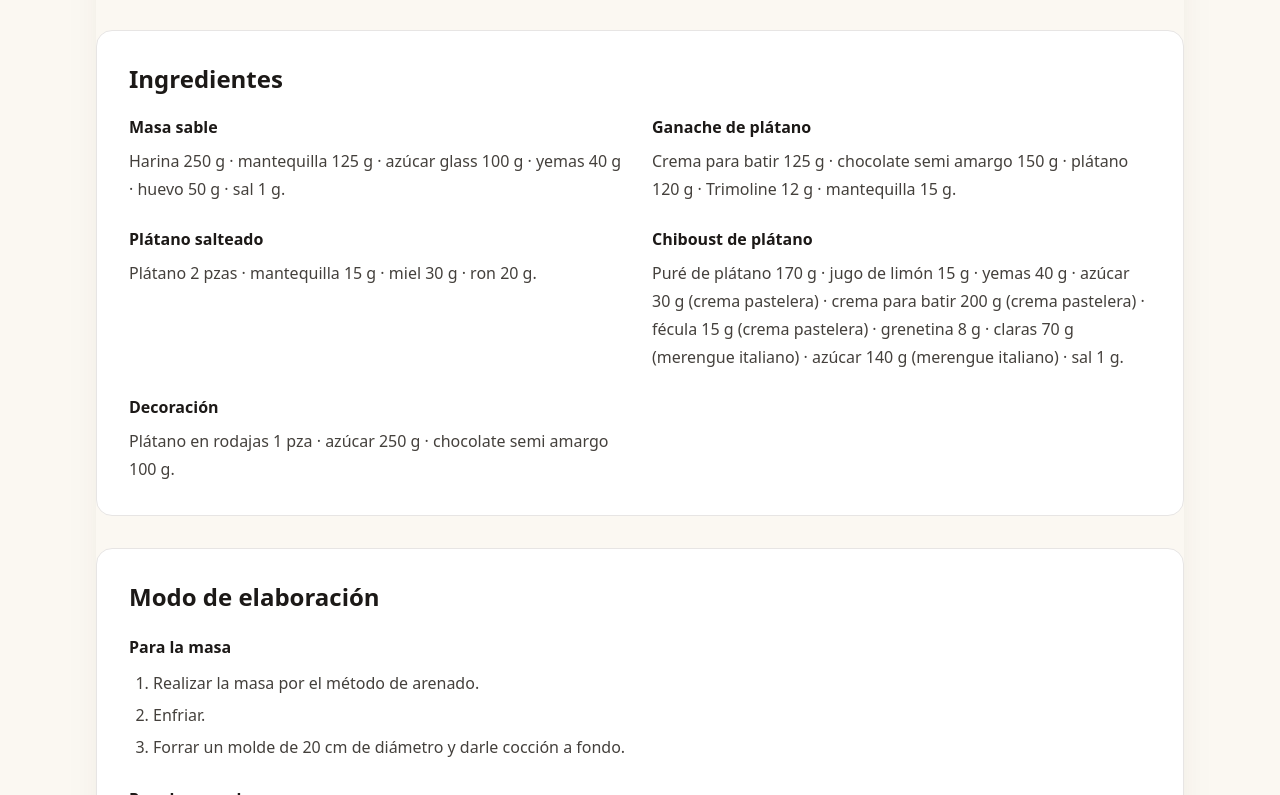
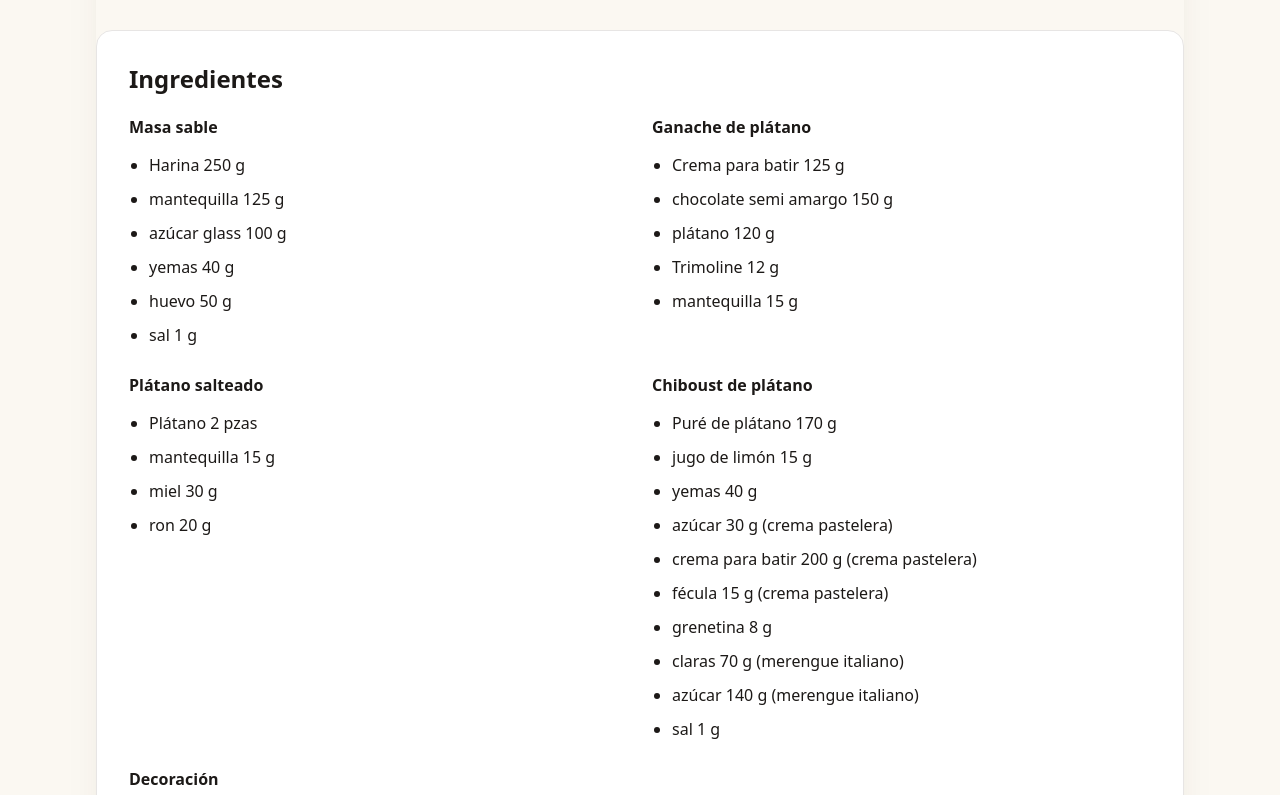
Before and after one commit to Drworm82/CursoPanadero, a Next.js app: page /leccion-tarta-platano in a window 1280 px wide. Shown: the part 925-1720 px from the top of the page. Built offline with nearby package versions, Linux system fonts and the light colour scheme; no server answers.

Commit message:
Mejorar formato de ingredientes como lista

```diff
--- a/pages/leccion-tarta-platano.js
+++ b/pages/leccion-tarta-platano.js
@@ -17,11 +17,11 @@ export default function LessonPage() {
         <section className="rounded-2xl border border-stone-200 bg-white p-6 sm:p-8">
           <h2 className="text-2xl font-semibold text-stone-900">Ingredientes</h2>
           <div className="mt-5 grid gap-6 md:grid-cols-2">
-            <div><h3 className="font-semibold">Masa sable</h3><p className="mt-2 leading-7 text-stone-700">Harina 250 g · mantequilla 125 g · azúcar glass 100 g · yemas 40 g · huevo 50 g · sal 1 g.</p></div>
-            <div><h3 className="font-semibold">Ganache de plátano</h3><p className="mt-2 leading-7 text-stone-700">Crema para batir 125 g · chocolate semi amargo 150 g · plátano 120 g · Trimoline 12 g · mantequilla 15 g.</p></div>
-            <div><h3 className="font-semibold">Plátano salteado</h3><p className="mt-2 leading-7 text-stone-700">Plátano 2 pzas · mantequilla 15 g · miel 30 g · ron 20 g.</p></div>
-            <div><h3 className="font-semibold">Chiboust de plátano</h3><p className="mt-2 leading-7 text-stone-700">Puré de plátano 170 g · jugo de limón 15 g · yemas 40 g · azúcar 30 g (crema pastelera) · crema para batir 200 g (crema pastelera) · fécula 15 g (crema pastelera) · grenetina 8 g · claras 70 g (merengue italiano) · azúcar 140 g (merengue italiano) · sal 1 g.</p></div>
-            <div><h3 className="font-semibold">Decoración</h3><p className="mt-2 leading-7 text-stone-700">Plátano en rodajas 1 pza · azúcar 250 g · chocolate semi amargo 100 g.</p></div>
+            <div><h3 className="font-semibold text-stone-900">Masa sable</h3><ul className="mt-3 list-disc space-y-1.5 pl-5 leading-7"><li>Harina 250 g</li><li>mantequilla 125 g</li><li>azúcar glass 100 g</li><li>yemas 40 g</li><li>huevo 50 g</li><li>sal 1 g</li></ul></div>
+            <div><h3 className="font-semibold text-stone-900">Ganache de plátano</h3><ul className="mt-3 list-disc space-y-1.5 pl-5 leading-7"><li>Crema para batir 125 g</li><li>chocolate semi amargo 150 g</li><li>plátano 120 g</li><li>Trimoline 12 g</li><li>mantequilla 15 g</li></ul></div>
+            <div><h3 className="font-semibold text-stone-900">Plátano salteado</h3><ul className="mt-3 list-disc space-y-1.5 pl-5 leading-7"><li>Plátano 2 pzas</li><li>mantequilla 15 g</li><li>miel 30 g</li><li>ron 20 g</li></ul></div>
+            <div><h3 className="font-semibold text-stone-900">Chiboust de plátano</h3><ul className="mt-3 list-disc space-y-1.5 pl-5 leading-7"><li>Puré de plátano 170 g</li><li>jugo de limón 15 g</li><li>yemas 40 g</li><li>azúcar 30 g (crema pastelera)</li><li>crema para batir 200 g (crema pastelera)</li><li>fécula 15 g (crema pastelera)</li><li>grenetina 8 g</li><li>claras 70 g (merengue italiano)</li><li>azúcar 140 g (merengue italiano)</li><li>sal 1 g</li></ul></div>
+            <div><h3 className="font-semibold text-stone-900">Decoración</h3><ul className="mt-3 list-disc space-y-1.5 pl-5 leading-7"><li>Plátano en rodajas 1 pza</li><li>azúcar 250 g</li><li>chocolate semi amargo 100 g</li></ul></div>
           </div>
         </section>
 
```
